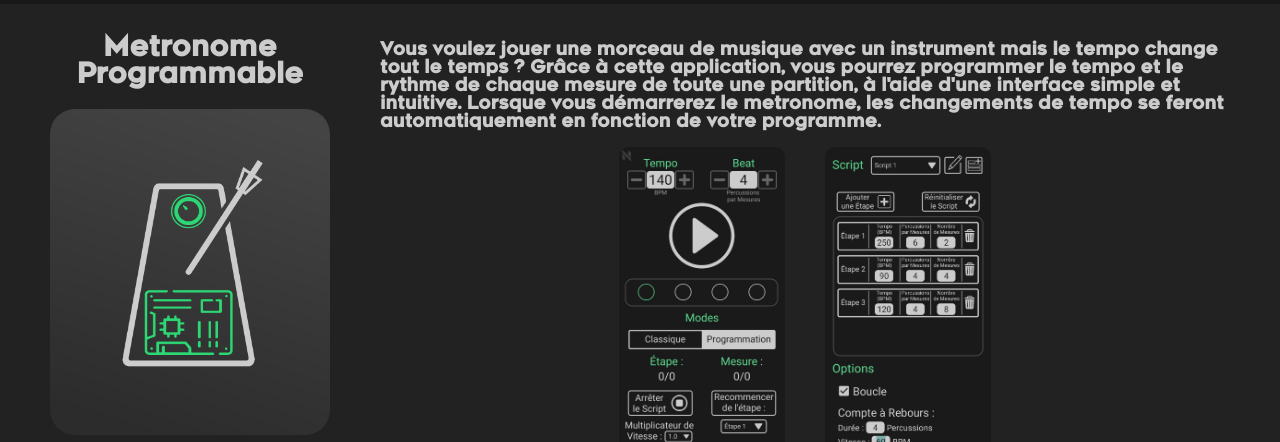
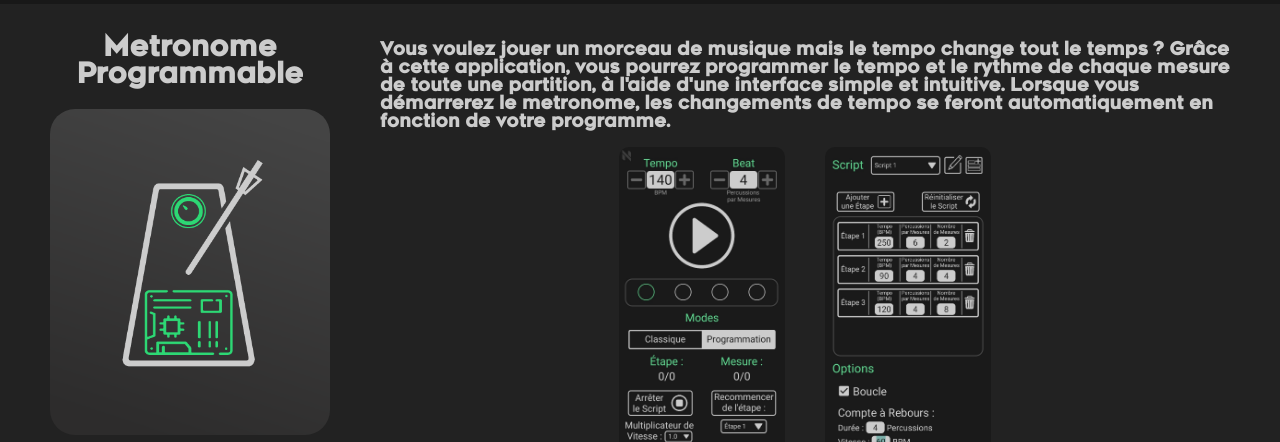
Before and after one commit to Nerter29/nerter.fr, a plain HTML site: page src/metronome.html in a window 1280 px wide. Shown: the part 106-548 px from the top of the page. Drawn offline with Linux system fonts and the light colour scheme; no server answers.

Commit message:
Site Web: modification de la description du métronome

```diff
--- a/src/metronome.html
+++ b/src/metronome.html
@@ -27,7 +27,7 @@
       </a>
     </div>
     <div class="description-container">
-      <h2>Vous voulez jouer une morceau de musique avec un instrument mais le tempo change tout le temps ? Grâce à cette application,
+      <h2>Vous voulez jouer un morceau de musique mais le tempo change tout le temps ? Grâce à cette application,
          vous pourrez programmer le tempo et le rythme de chaque mesure de toute une partition, à l'aide d'une interface simple et intuitive.
           Lorsque vous démarrerez le metronome, les changements de tempo se feront automatiquement en fonction de votre programme.</h2>
       <div class="description-image-container">
```
